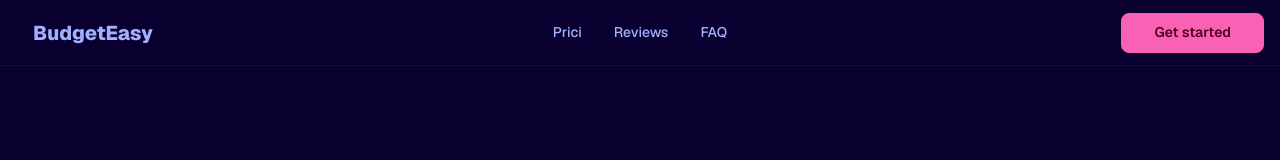
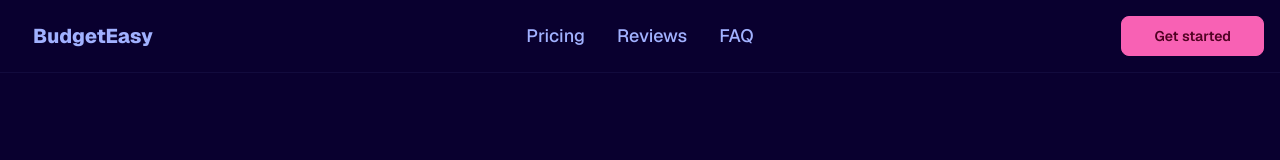
Before and after one commit to Umerrijaz/budgeteasyv1, a Next.js app: page / in a window 1280 px wide. Shown: the top 160 px of the page. Built offline with nearby package versions, Linux system fonts and the light colour scheme.

Commit message:
docs: add AI context management to roadmap and create CONTEXT.md

```diff
--- a/components/Footer.tsx
+++ b/components/Footer.tsx
@@ -19,7 +19,7 @@ const LinkColumn = ({
   links,
 }: {
   title: string;
-  links: FooterLink[];
+  links: NavigationLink[];
 }) => (
   <div className="lg:w-1/3 md:w-1/2 w-full px-4">
     <p className="footer-title font-semibold text-base-content tracking-widest text-sm md:text-left mb-3">
--- a/components/Header.tsx
+++ b/components/Header.tsx
@@ -25,7 +25,7 @@ export default function Header() {
         <ul className="menu menu-horizontal px-1 gap-2">
           {config.headerLinks.map((link) => (
             <li key={link.href}>
-              <Link href={link.href} title={link.label} className="font-medium">
+              <Link href={link.href} title={link.label} className="font-medium text-lg">
                 {link.label}
               </Link>
             </li>
--- a/config.tsx
+++ b/config.tsx
@@ -167,7 +167,7 @@ const config: ConfigProps = {
     ],
   },
   headerLinks: [
-    { href: "/#pricing", label: "Prici" },
+    { href: "/#pricing", label: "Pricing" },
     { href: "/#testimonials", label: "Reviews" },
     { href: "/#faq", label: "FAQ" },
   ],
```
Also changed, not shown: 2 other files (tests, documents, lock files or other folders).
